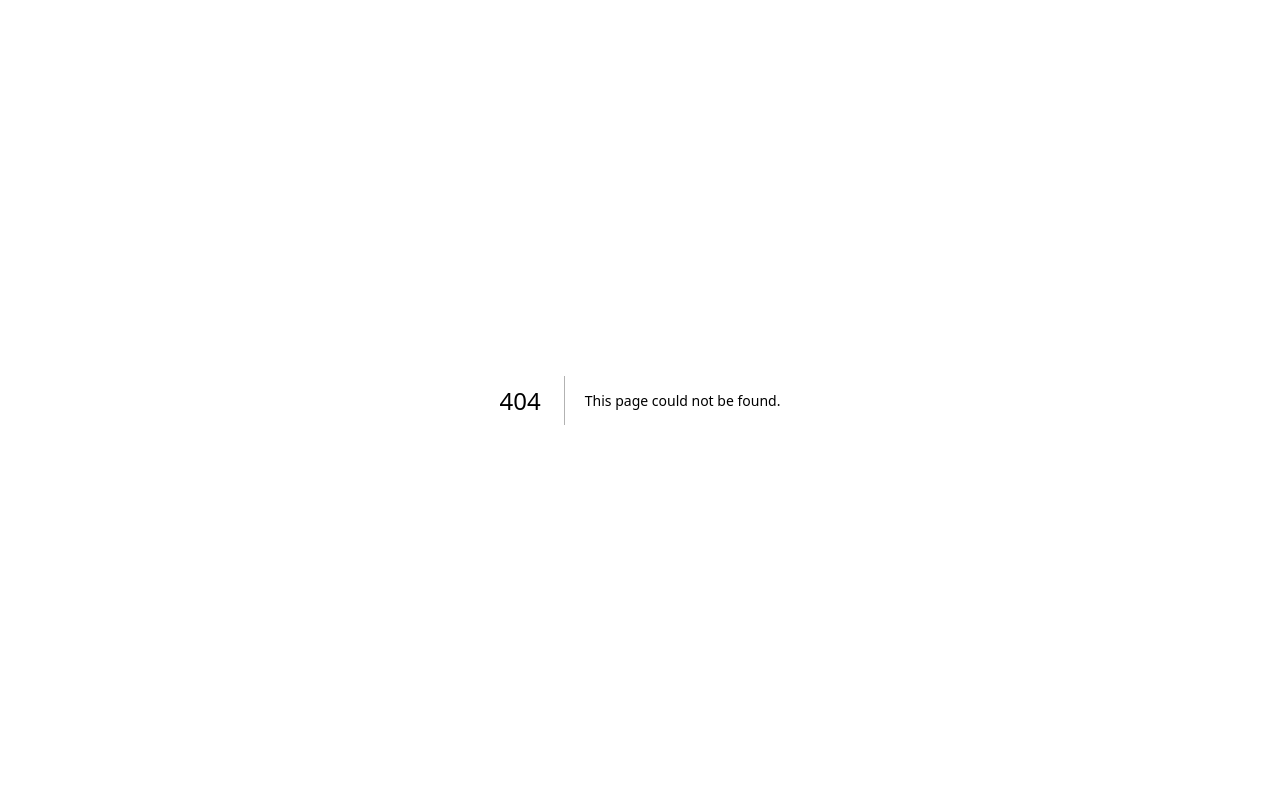
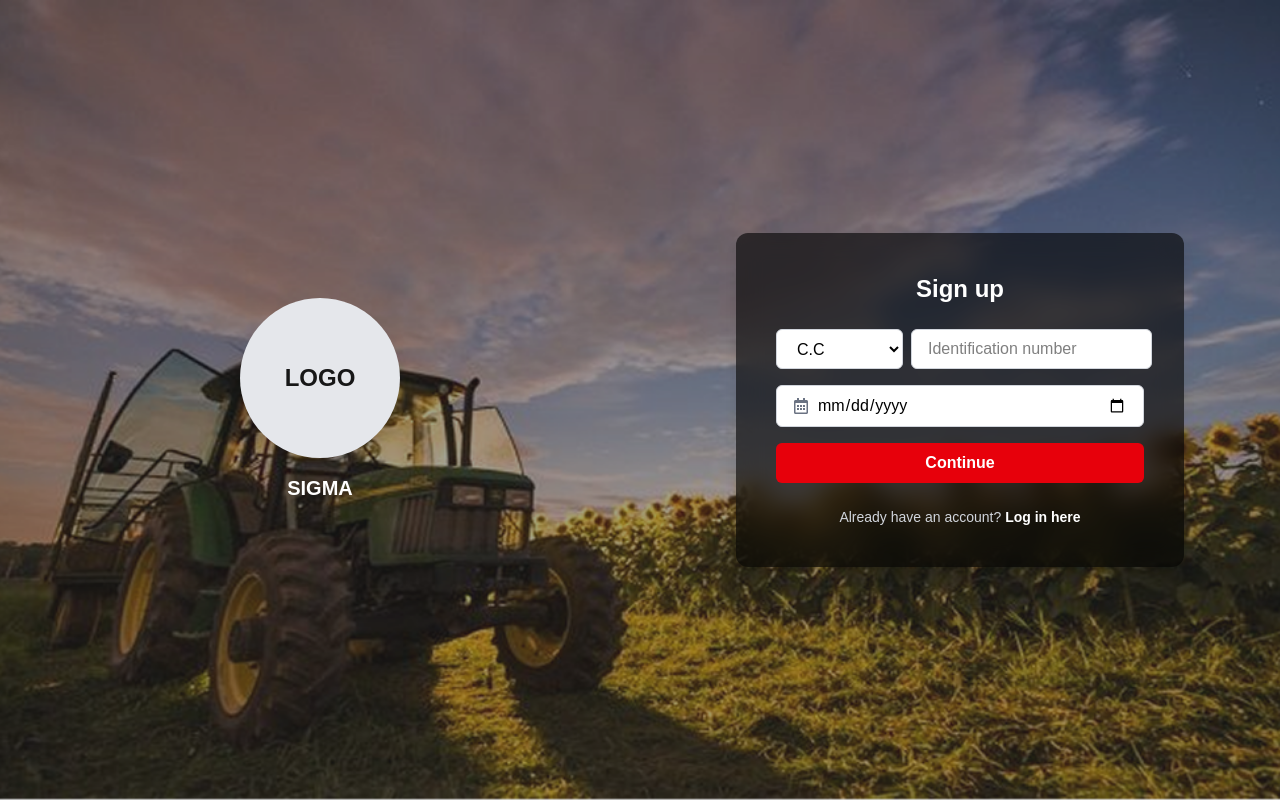
Before and after one commit to Minmgf/amms, a Next.js app: page /preregister in a window 1280 px wide. Before the commit this address had no page. Built offline with nearby package versions, Linux system fonts and the light colour scheme.

Commit message:
Se hizo la vista de pre-registro 1

```diff
--- /dev/null
+++ b/src/app/preregister/page.jsx
@@ -0,0 +1,72 @@
+import React from "react";
+import { FaRegCalendarAlt } from "react-icons/fa";
+
+const page = () => {
+  return (
+    <div
+      className="min-h-screen w-full bg-cover bg-center flex items-center justify-center"
+      style={{
+        backgroundImage: "url('/images/login-background.jpg')",
+      }}
+    >
+
+      <div className="flex flex-col lg:flex-row w-full h-full">
+
+        <div className="hidden lg:flex w-1/2 h-screen flex-col items-center justify-center">
+          <div className="w-40 h-40 rounded-full bg-gray-200 flex items-center justify-center text-2xl font-bold shadow-lg">
+            LOGO
+          </div>
+          <h1 className="text-white text-xl font-semibold mt-4">SIGMA</h1>
+        </div>
+
+        <div className="flex-1 flex items-center justify-center p-4">
+          <div className="bg-black/60 backdrop-blur-md p-6 sm:p-8 md:p-10 rounded-xl w-full max-w-md text-white shadow-lg">
+            <h2 className="text-2xl font-semibold mb-6 text-center">Sign up</h2>
+
+            <form className="space-y-4">
+              <div className="flex flex-col sm:flex-row sm:items-center sm:space-x-2 w-full">
+                <select className="h-10 px-4 rounded-md border border-gray-300 bg-white text-black mb-3 sm:mb-0 w-full sm:w-auto">
+                  <option>C.C</option>
+                  <option>T.I</option>
+                  <option>Pasaporte</option>
+                </select>
+
+                <input
+                  type="text"
+                  placeholder="Identification number"
+                  className="h-10 px-4 rounded-md border border-gray-300 bg-white text-black mb-3 sm:mb-0 w-full sm:w-auto"
+                  required
+                />
+              </div>
+
+              <div className="flex items-center border border-gray-300 rounded-md px-4 py-2 bg-white text-black">
+                <FaRegCalendarAlt className="text-gray-500 mr-2" />
+                <input
+                  type="date"
+                  className="flex-1 outline-none bg-transparent"
+                  required
+                />
+              </div>
+
+              <button
+                type="submit"
+                className="w-full bg-red-600 hover:bg-red-700 text-white font-semibold px-4 py-2 rounded-md transition"
+              >
+                Continue
+              </button>
+            </form>
+
+            <p className="text-sm text-gray-300 mt-6 text-center">
+              Already have an account?{" "}
+              <a href="#" className="text-white font-semibold hover:underline">
+                Log in here
+              </a>
+            </p>
+          </div>
+        </div>
+      </div>
+    </div>
+  );
+};
+
+export default page;
```
